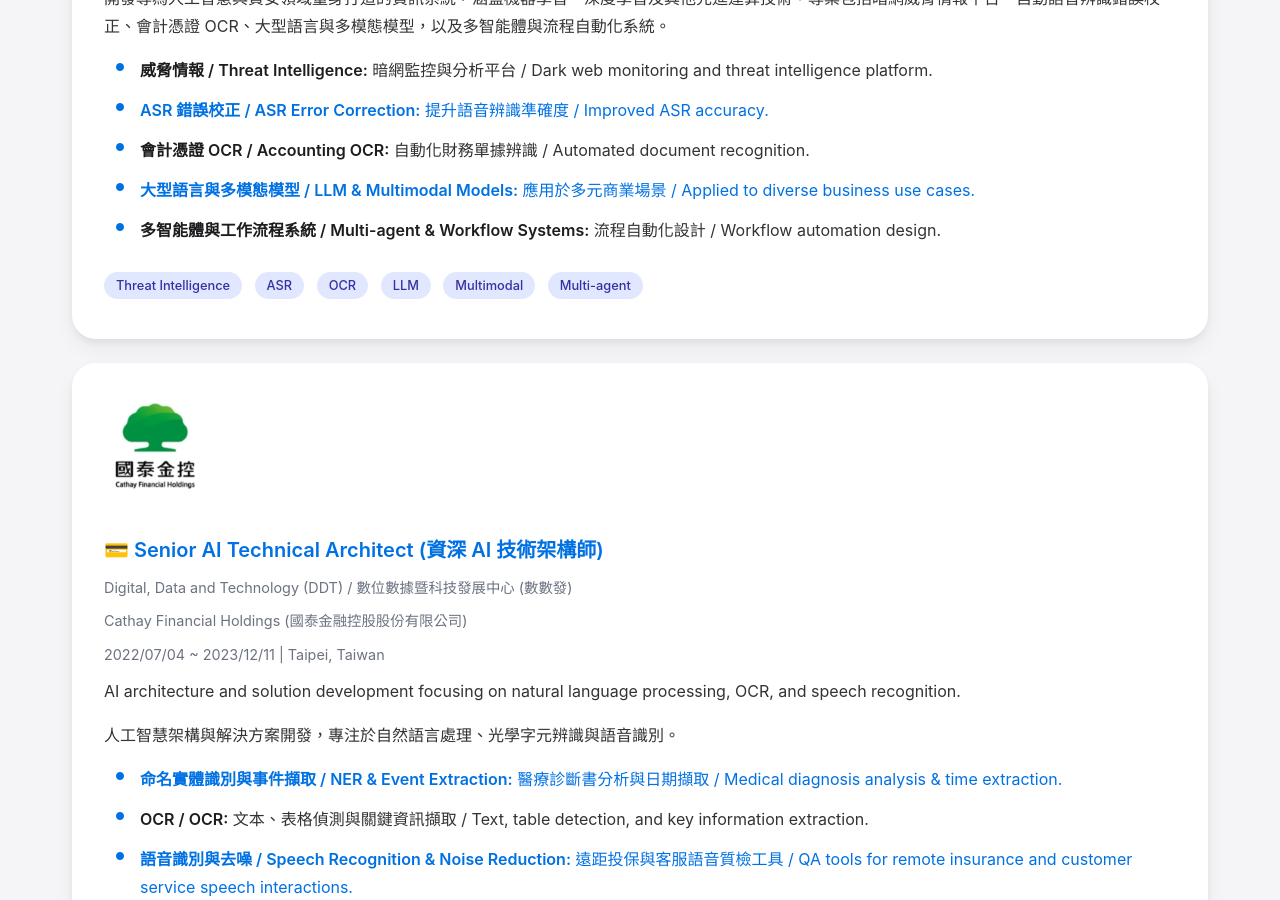
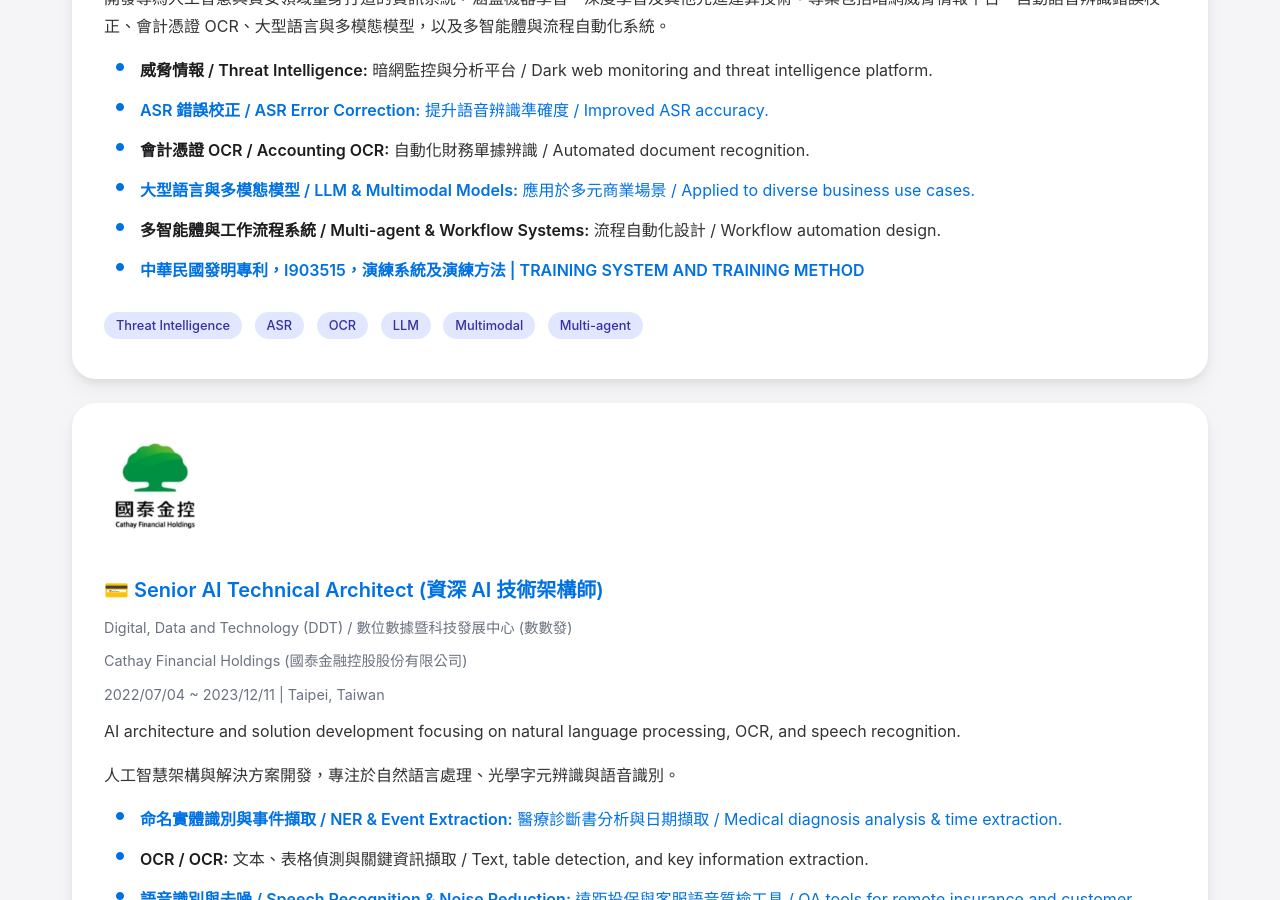
Before and after one commit to Deep-Learning-101/TonTon, a Jekyll site: the page index.html, which Jekyll copies as it is, in a window 1280 px wide and 900 px high, scrolled down 4360 px. Built offline with Jekyll 4.4.1, drawn with Linux system fonts in a browser that asks for light colours; nearby versions of some CDN libraries.

Commit message:
中華民國發明專利，I903515，演練系統及演練方法

```diff
--- a/index.html
+++ b/index.html
@@ -863,6 +863,7 @@
                     <li><b>會計憑證 OCR / Accounting OCR:</b> 自動化財務單據辨識 / Automated document recognition.</li>
                     <li><b><a href="https://huggingface.co/spaces/DeepLearning101/High-Entropy-Alloys-FAQ" target="_blank">大型語言與多模態模型 / LLM & Multimodal Models:</b> 應用於多元商業場景 / Applied to diverse business use cases.</a></li>
                     <li><b>多智能體與工作流程系統 / Multi-agent & Workflow Systems:</b> 流程自動化設計 / Workflow automation design.</li>
+                    <li><b><a href="https://tiponet.tipo.gov.tw/twpat1/twpatc/twpatkm?!!FRURLI903515" target="_blank">中華民國發明專利，I903515，演練系統及演練方法 | TRAINING SYSTEM AND TRAINING METHOD</a></b></li>
                 </ul>
             </div>
             <div class="mt-4">
```
